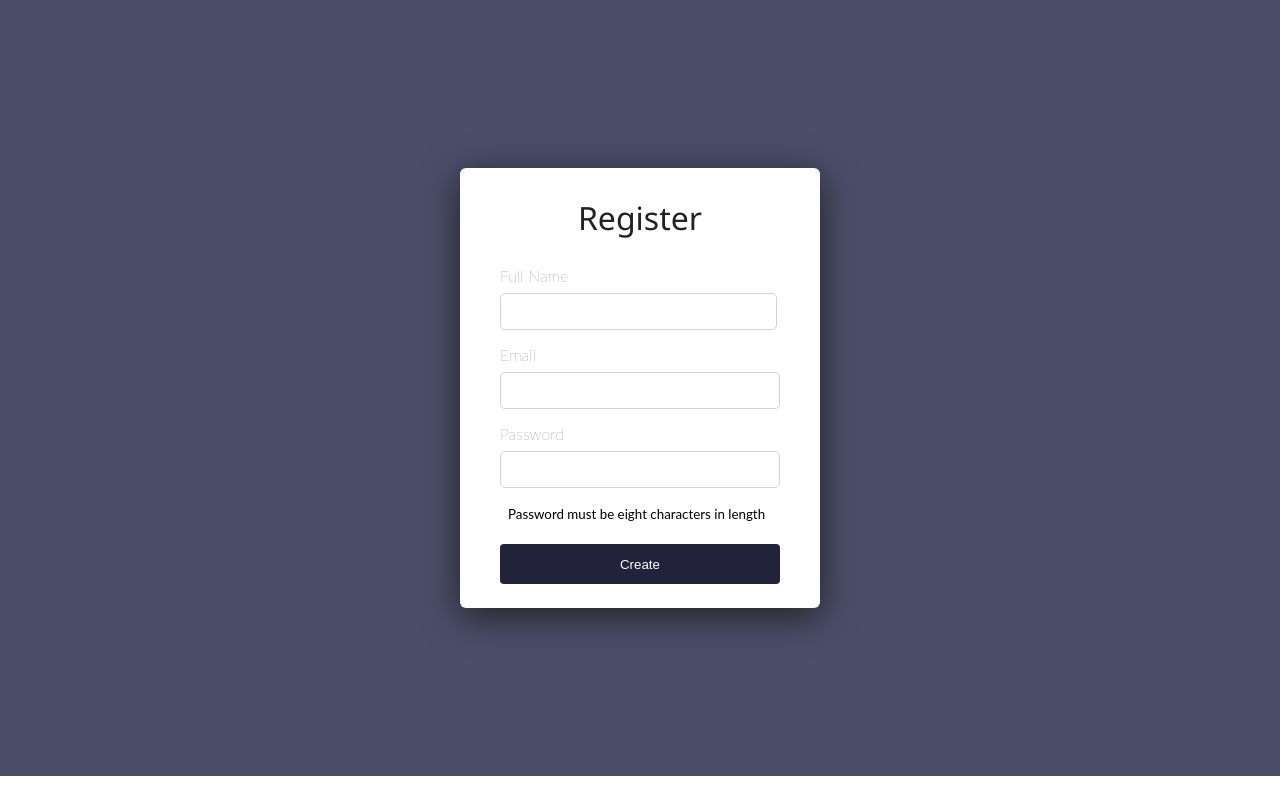
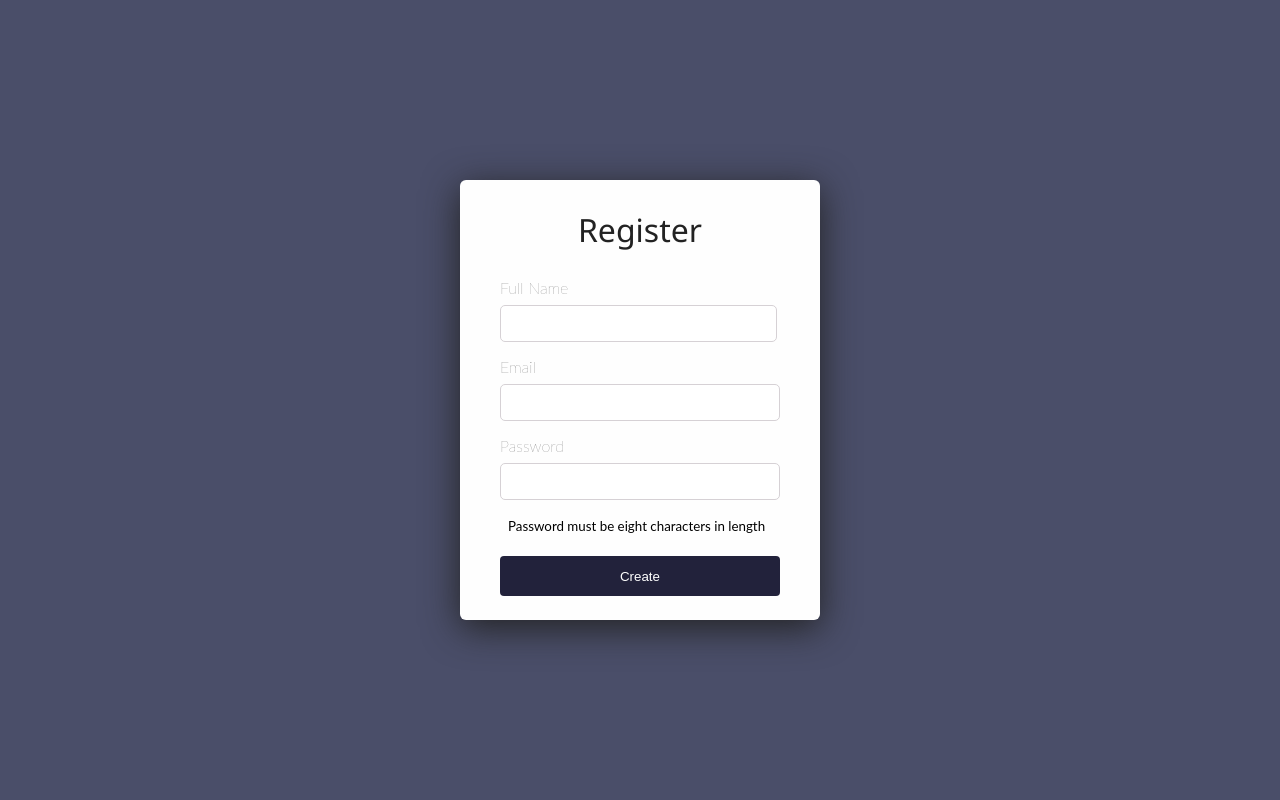
Before and after one commit to awesomecoder233/react-form-validation, a React (Create React App) app: page / in a window 1280 px wide. Built offline with nearby package versions, Linux system fonts and the light colour scheme.

Commit message:
fix a main height value

```diff
--- a/src/App.css
+++ b/src/App.css
@@ -15,7 +15,7 @@ SILVER PINK: #C9ADA7
 */
 
 .wrapper {
-  height: 97vh;
+  height: 100vh;
   width: 100%;
   display: flex;
   flex-direction: column;
```
